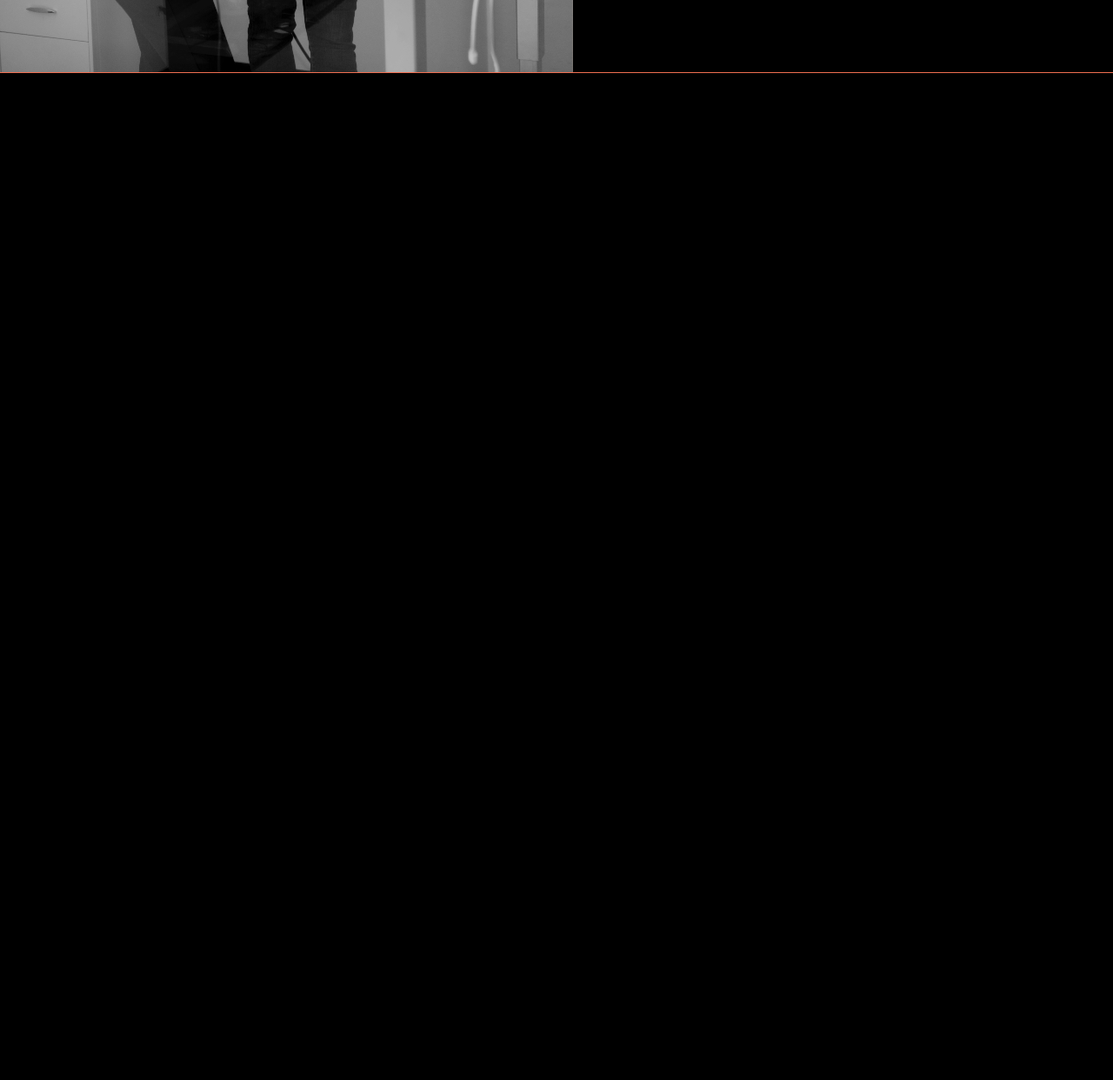
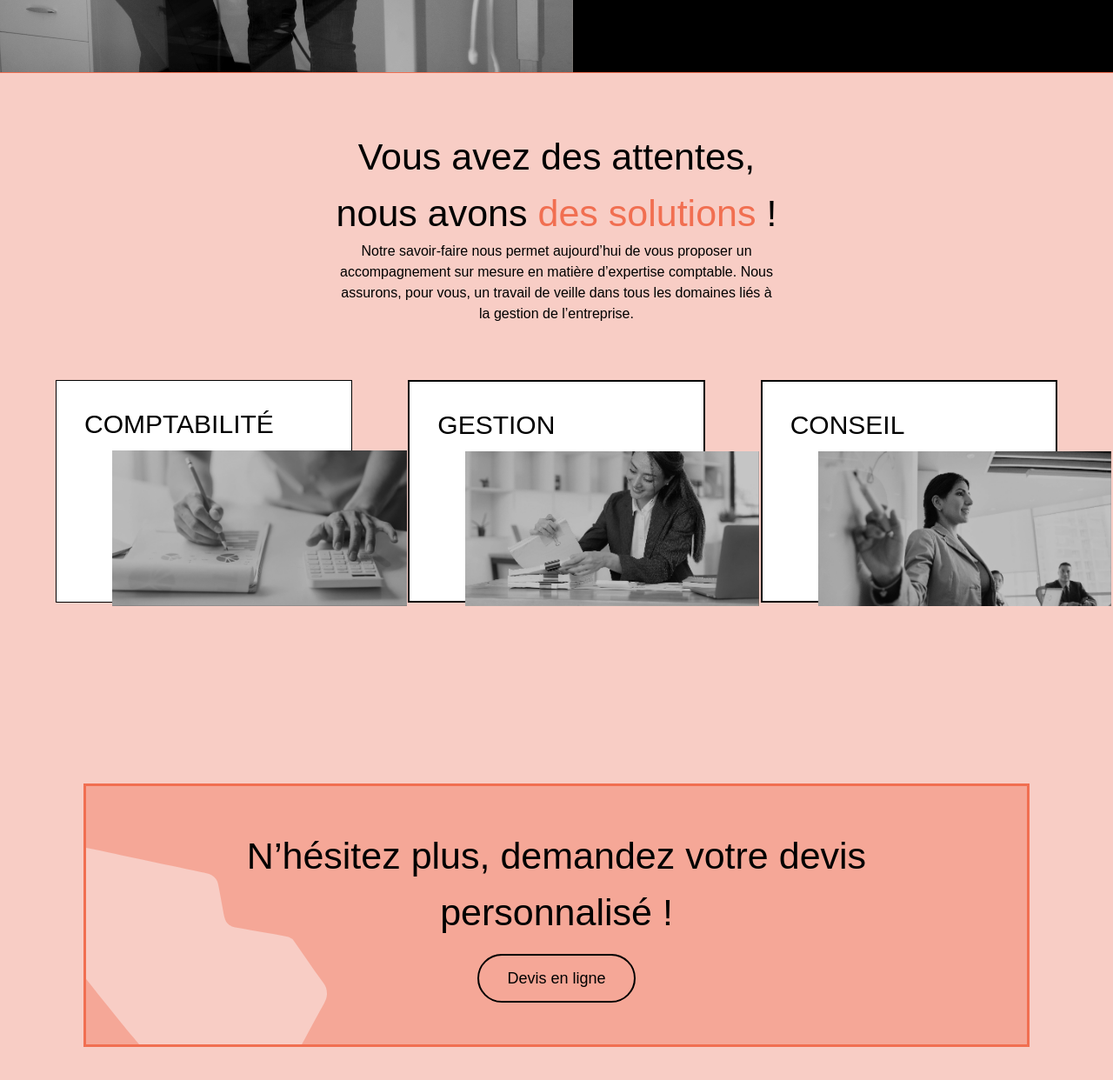
Before and after one commit to EthraDev/test-EXPERT-SA, a website: page index.html in a window 1280 px wide. Shown: the part 1482-2724 px from the top of the page at 87% size. Before the commit the page ends 1566 px from the top, so only its background shows below. Drawn offline with Linux system fonts and the light colour scheme; a web font is replaced by a local one.

Commit message:
:art: end of the solutions section

```diff
--- a/index.html
+++ b/index.html
@@ -10,7 +10,7 @@
 </head>
 <body>
 
-    <header class="fixed top-0 left-0 w-full bg-black">
+    <header class="fixed top-0 left-0 w-full bg-black z-10">
         <nav class="flex justify-between px-12 py-4">
             <img src="img/logo-menu-gsexpertise.svg" alt="logo-menu-gsexpertise">
             <div class="flex justify-between gap-x-14 py-2">
@@ -54,7 +54,36 @@
             </div>
         </section>
         <hr class="hr">
-
+        <section class="bg-color py-16">
+            <div class="px-96 text-center">
+                <h2 class="title">Vous avez des attentes, nous avons <font color="#F16F51">des solutions</font> !</h2>
+                <p>Notre savoir-faire nous permet aujourd’hui de vous proposer un accompagnement sur mesure en matière d’expertise comptable. Nous assurons, pour vous, un travail de veille dans tous les domaines liés à la gestion de l’entreprise.</p>
+            </div>
+            <div class="grid grid-cols-3 gap-x-16 px-16 pt-16">
+                <div class="bg-white border-black border mb-2-2 p-8 relative div-hover">
+                    <h3 class="text-3xl mb-2">COMPTABILITÉ</h3>
+                    <p class="invisible">Vous avez du mal à jongler avec les chiffres, entre les dépenses et les recettes de votre entreprise ? C’est notre rôle de vous accompagner dans cette tâche, pas toujours évidente….</p>
+                    <img src="img/photo-accueil-comptabilite.png" alt="photo-accueil-comptabilite" class="absolute left-16 top-20">
+                </div>
+                <div class="bg-white border-black border-2 p-8 relative div-hover">
+                    <h3 class="text-3xl mb-2">GESTION</h3>
+                    <p class="invisible">Etablissement des bulletins de paie, formalités administratives à l’embauche, les missions sociales au sein d’une entreprise sont multiples, votre expert-comptable est là pour vous aider.</p>
+                    <img src="img/photo-accueil-gestion.png" alt="photo-accueil-gestion" class="absolute left-16 top-20">
+                </div>
+                <div class="bg-white border-black border-2 p-8 relative div-hover">
+                    <h3 class="text-3xl mb-2">CONSEIL</h3>
+                    <p class="invisible">Nous mettons l’accent sur le conseil et l’accompagnement puisque nous savons qu’au-delà du sérieux, vous attendez de votre expert-comptable, un partenaire qui vous accompagne.</p>
+                    <img src="img/photo-accueil-conseil.png" alt="photo-accueil-conseil" class="absolute left-16 top-20">
+                </div>
+            </div>
+            <div class="px-24 mt-52 mb-20">
+                <div class="bg-color-devis-section text-center px-44 py-12 relative">
+                    <h2 class="title">N’hésitez plus, demandez votre devis personnalisé !</h2>
+                    <button class="text-lg rounded-full border-2 border-black px-8 py-3 mt-4">Devis en ligne</button>
+                    <img src="img/illustration-accueil-bretagne.svg" alt="illustration-accueil-bretagne" class="absolute left-0 bottom-0">
+                </div>
+            </div>
+        </section>
     </main>
 
     <script src="script.js"></script>
--- a/input.css
+++ b/input.css
@@ -18,7 +18,6 @@
 
 .title {
     font-family: "lust-sans", sans-serif;
-    font-weight: 700;
     font-style: normal;
     font-size: 43px;
 }
@@ -36,3 +35,25 @@
     -webkit-text-stroke: 0.5px white;
     color: black;
 }
+
+.bg-color {
+    background-color: #F8CDC5;
+    color: black;
+}
+
+.div-hover:hover img {
+    top: 13rem;
+}
+
+.div-hover:hover p {
+    visibility: visible;
+}
+
+.div-hover:hover h3 {
+    color: #F16F51;
+}
+
+.bg-color-devis-section {
+    background-color: rgba(241, 111, 81, 0.4);
+    border: #F16F51 solid 3px;
+}
```
Also changed, not shown: output.css.
